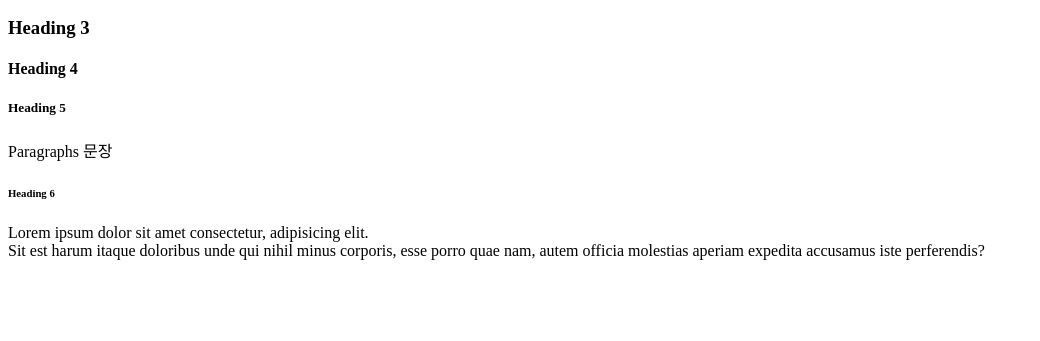
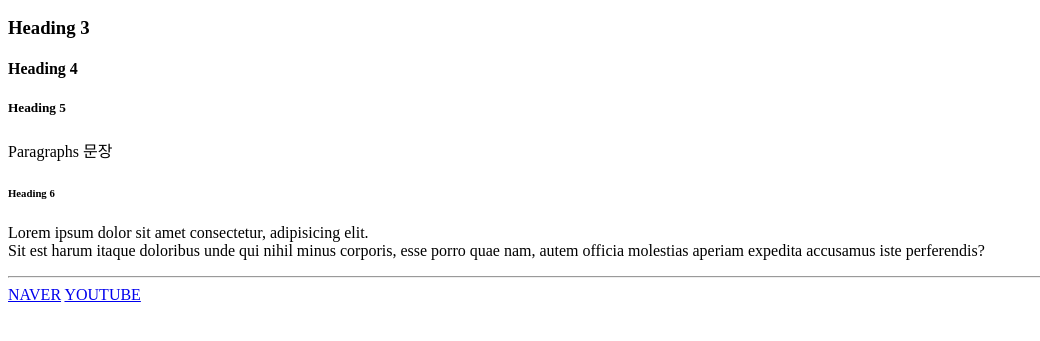
Before and after one commit to taekyom/StudyHtml, a plain HTML site: page 01_HTML/text_header.html in a window 1280 px wide. Shown: the part 127-468 px from the top of the page, without its empty margins (0-1040 px from the left). Drawn offline with Linux system fonts and the light colour scheme.

Commit message:
예제 3-1

```diff
--- a/01_HTML/text_header.html
+++ b/01_HTML/text_header.html
@@ -14,5 +14,8 @@
         <p>Lorem ipsum dolor sit amet consectetur, adipisicing elit. <br>
             Sit est harum itaque doloribus unde qui nihil minus corporis, esse porro quae nam,
             autem officia molestias aperiam expedita accusamus iste perferendis?</p>
+        <hr>
+            <a Href="https://www.naver.com">NAVER</a>
+            <a href="https://www.youtube.com">YOUTUBE</a>
     </body>
 </html>
```
